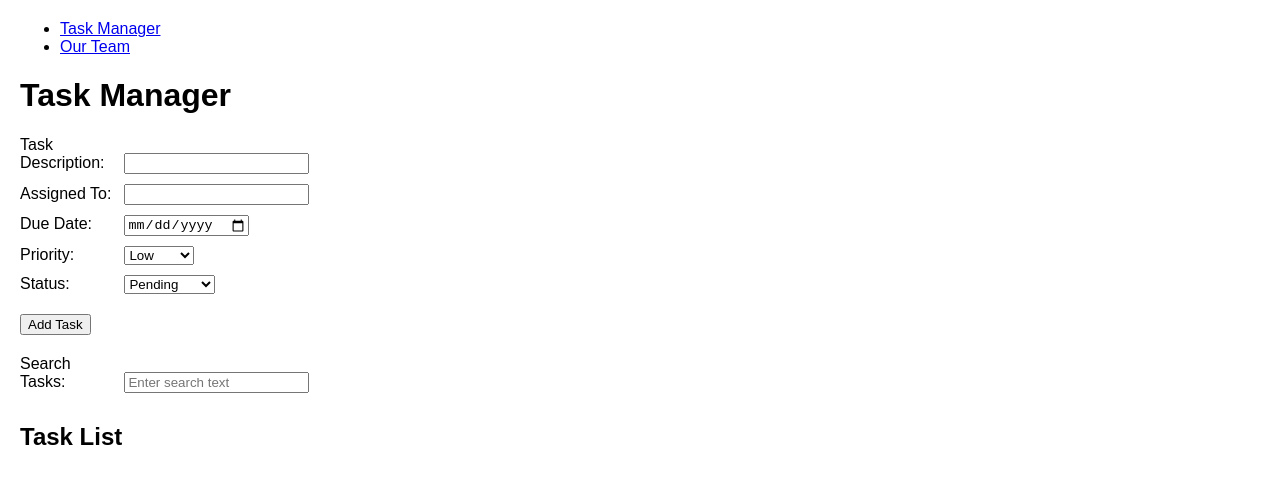
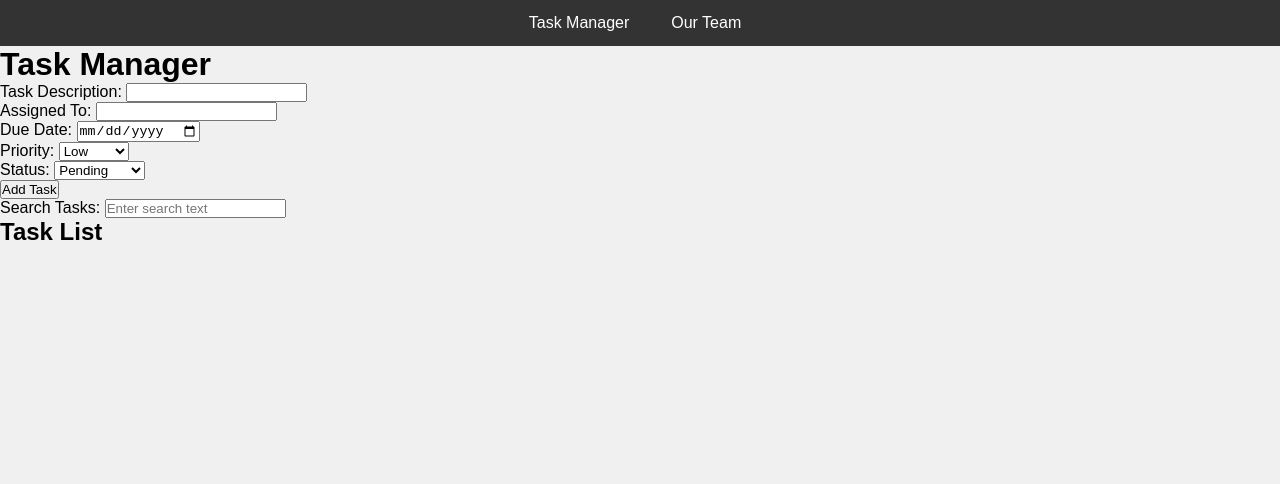
Before and after one commit to 101Shakila/Task-Manager, a plain HTML site: page index.html in a window 1280 px wide. Drawn offline with Linux system fonts and the light colour scheme.

Commit message:
Update style.css
Updating CSS for navbar

```diff
--- a/assets/style.css
+++ b/assets/style.css
@@ -1,22 +1,41 @@
+* {
+    margin: 0;
+    padding: 0;
+    box-sizing: border-box;
+}
+
 body {
     font-family: Arial, sans-serif;
-    margin: 20px;
+    background-color: #f0f0f0;
 }
 
-form {
-    margin-bottom: 20px;
+
+.navbar {
+    background-color: #333;
+    overflow: hidden;
 }
 
-label {
-    display: inline-block;
-    width: 100px;
+.navbar ul {
+    list-style-type: none;
+    margin: 0;
+    padding: 0;
+    display: flex;
+    justify-content: center;
 }
 
-input,
-select {
-    margin-bottom: 10px;
+.navbar ul li {
+    margin-right: 10px;
 }
 
-button {
-    margin-top: 10px;
+.navbar ul li a {
+    display: block;
+    color: white;
+    text-align: center;
+    padding: 14px 16px;
+    text-decoration: none;
+    transition: background-color 0.3s ease;
 }
+
+.navbar ul li a:hover {
+    background-color: #555;
+}
```
